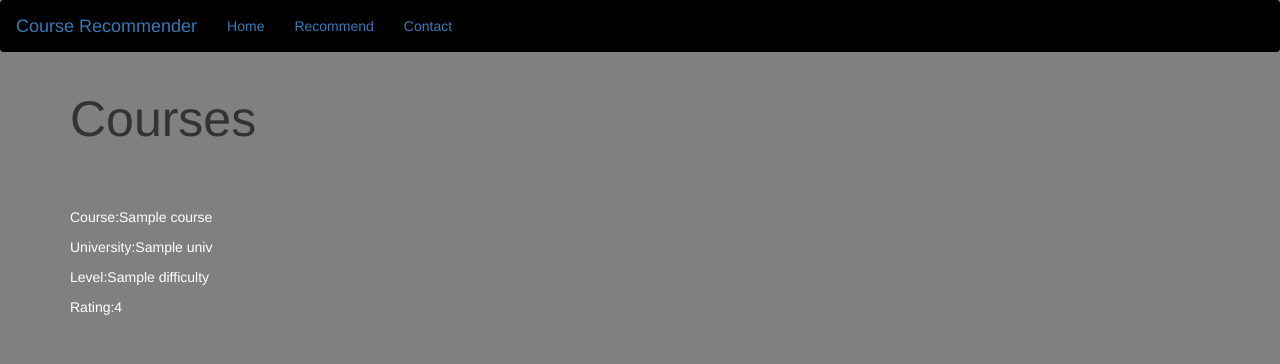
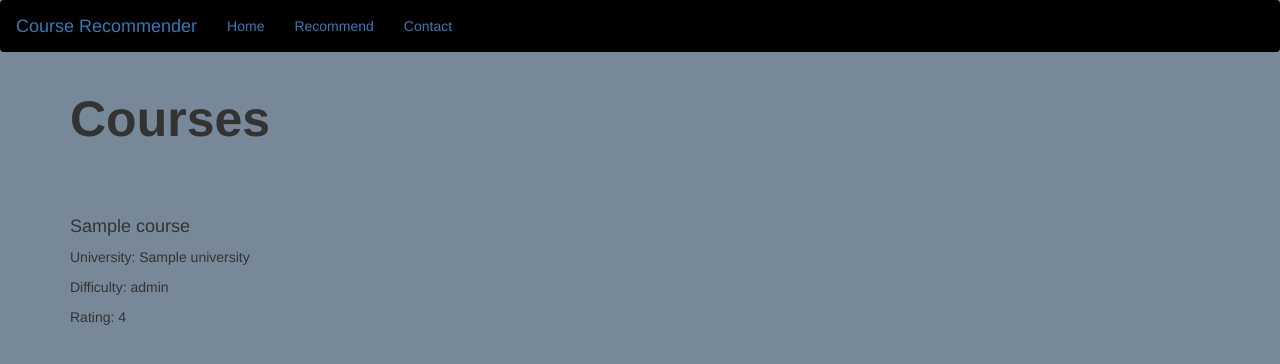
Before and after one commit to HarshitBajeta/django_based_course_recommender_system, a Django app: template myapp/templates/index1.html in a window 1280 px wide. Shown: the top 364 px of the page. Run offline with Django 4.2, Linux system fonts and the light colour scheme; the template is opened without the code that fills it: most values are stand-ins (such as "Sample title", 1, 10 or a date in 2020); parts of the project's set-up code (start-up, migrations or seed data) failed here and were passed over.

Commit message:
Update changes

```diff
--- a/myapp/templates/index1.html
+++ b/myapp/templates/index1.html
@@ -11,7 +11,7 @@
         color:white
     }
 </style>
-<body style="background-color:grey">
+<body style="background-color:#778899">
 
     <nav class="navbar" style="background-color:black">
         <a class="navbar-brand">Course Recommender</a>
@@ -25,17 +25,17 @@
     <div class="container">
         <div class="row">
             <div class="col-md-12">
-                <h1 class="text-black" style="font-size:50px">Courses</h1>
+                <h1 class="text-black" style="font-size:50px"><strong>Courses</strong></h1>
             </div>
 
-            {% for course, univ, difficulty, rating in courses %}
+            {% for course in courses %}
                 <div class="col-md-6" style="margin-top:50px">
                     <div class="card">
-                        <div class="card-body">
-                            <p class="text-white">Course:{{ course }}</p>
-                            <p class="text-white">University:{{ univ }}</p>
-                            <p class="text-white">Level:{{ difficulty }}</p>
-                            <p class="text-white">Rating:{{ rating }}</p>
+                        <div class="card-body text-black">
+                            <h4>{{ course.course_name }}</h4>
+                            <p>University: {{ course.University }}</p>
+                            <p>Difficulty: {{ course.difficulty_level }}</p>
+                            <p>Rating: {{ course.course_rating }}</p>
                         </div>
                     </div>
                 </div>
--- a/myapp/templates/recommend1.html
+++ b/myapp/templates/recommend1.html
@@ -29,7 +29,7 @@
                 <form action="/recommend_books" method="GET">
                     {% csrf_token %}
                     <input name="user_input" type="text" class="form-control"><br>
-                    <input type="submit" class="btn btn-lg btn-primary" value="Recommend">
+                    <input type="submit" class="btn btn-lg " style="background-color;" value="Recommend">
                 </form>
             </div>
 
```
Also changed, not shown: myapp/views.py (+5 -7 lines).
